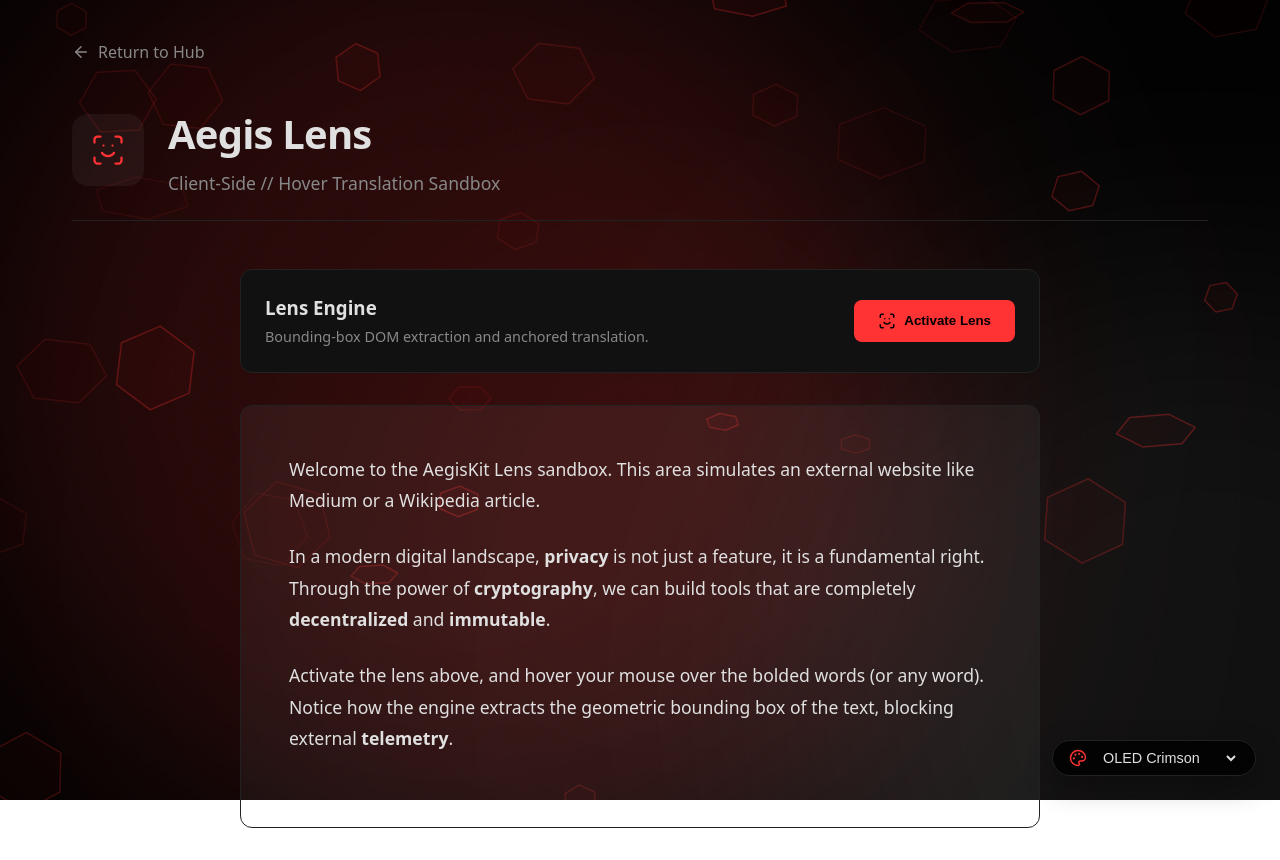
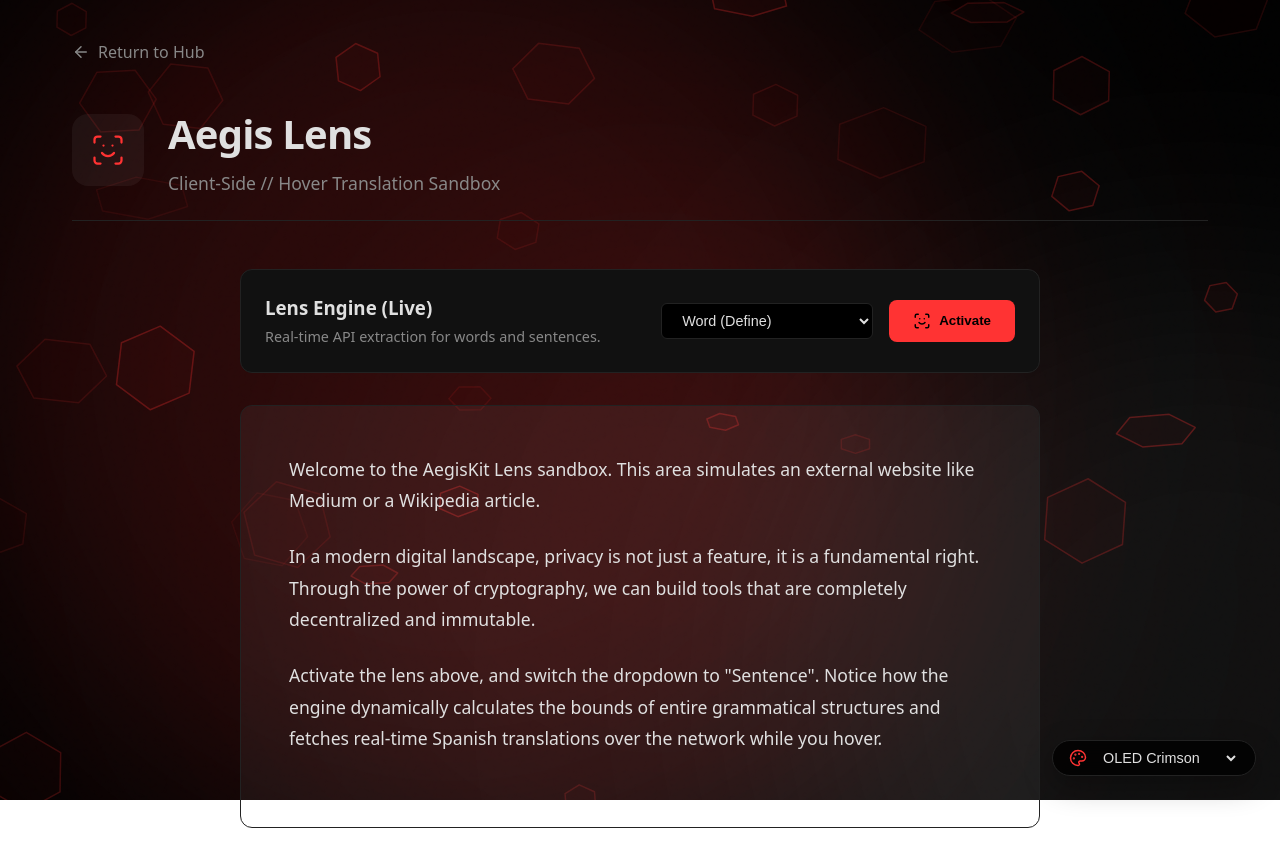
Before and after one commit to git404x/AegisKit, a Next.js app: page /lens in a window 1280 px wide. Built offline with nearby package versions, Linux system fonts and the light colour scheme.

Commit message:
feat(lens): upgrade DOM parser & add translation APIs

```diff
--- a/src/components/tools/LensCore.js
+++ b/src/components/tools/LensCore.js
@@ -4,32 +4,50 @@ import { useState, useEffect, useRef } from "react";
 import { ScanFace, ScanLine } from "lucide-react";
 import styles from "./LensCore.module.css";
 
-const MOCK_DICTIONARY = {
-  cryptography: "The mathematical practice of securing communication.",
-  privacy: "The right to remain free from surveillance.",
-  decentralized: "Distributed architecture without a single point of failure.",
-  aegis: "A system of absolute protection.",
-  immutable: "Data that mathematically cannot be altered.",
-  telemetry: "Hidden, automated data collection.",
+// Helper to fetch live data without crashing the UI
+const fetchLensData = async (text, mode) => {
+  try {
+    if (mode === "word") {
+      // Free open API for dictionary definitions
+      const cleanWord = text.replace(/[^a-zA-Z0-9]/g, "");
+      const res = await fetch(
+        `https://api.dictionaryapi.dev/api/v2/entries/en/${cleanWord}`,
+      );
+      if (!res.ok) return "No secure definition found.";
+      const data = await res.json();
+      return (
+        data[0]?.meanings[0]?.definitions[0]?.definition ||
+        "Definition unavailable."
+      );
+    } else if (mode === "sentence") {
+      // Free open API for translations (Translating English to Spanish for the demo)
+      const res = await fetch(
+        `https://api.mymemory.translated.net/get?q=${encodeURIComponent(text)}&langpair=en|es`,
+      );
+      const data = await res.json();
+      return data.responseData?.translatedText || "Translation failed.";
+    }
+  } catch (err) {
+    return "Offline or connection error.";
+  }
 };
 
 export default function LensCore() {
   const [isActive, setIsActive] = useState(false);
-
-  // Now tracks the exact DOM Rect instead of the mouse cursor
+  const [extractMode, setExtractMode] = useState("word"); // 'word' or 'sentence'
   const [hoverData, setHoverData] = useState(null);
 
   const containerRef = useRef(null);
-  const currentWordRef = useRef("");
+  const currentTargetRef = useRef("");
 
   useEffect(() => {
     if (!isActive) {
       setHoverData(null);
-      currentWordRef.current = "";
+      currentTargetRef.current = "";
       return;
     }
 
-    const handleMouseMove = (e) => {
+    const handleMouseMove = async (e) => {
       let range;
       if (document.caretRangeFromPoint) {
         range = document.caretRangeFromPoint(e.clientX, e.clientY);
@@ -43,9 +61,9 @@ export default function LensCore() {
       }
 
       if (!range || range.startContainer.nodeType !== Node.TEXT_NODE) {
-        if (currentWordRef.current !== "") {
+        if (currentTargetRef.current !== "") {
           setHoverData(null);
-          currentWordRef.current = "";
+          currentTargetRef.current = "";
         }
         return;
       }
@@ -54,38 +72,73 @@ export default function LensCore() {
       const text = textNode.nodeValue;
       const offset = range.startOffset;
 
-      // Extract the word boundaries
       let start = offset;
+      let end = offset;
+
+      // --- ADVANCED DOM EXTRACTION MATH ---
+      if (extractMode === "word") {
         while (start > 0 && /\w/.test(text[start - 1])) start--;
-      let end = offset;
         while (end < text.length && /\w/.test(text[end])) end++;
+      } else if (extractMode === "sentence") {
+        // Walk back until we hit a punctuation mark (.!?) followed by a space, or start of node
+        while (
+          start > 0 &&
+          !/(?:^|[.!?]\s)/.test(text.slice(Math.max(0, start - 2), start))
+        )
+          start--;
+        // Walk forward until we hit a punctuation mark
+        while (end < text.length && !/[.!?]/.test(text[end])) end++;
+        if (end < text.length) end++; // Include the punctuation mark
+      }
 
-      const word = text.slice(start, end).toLowerCase();
+      const extractedText = text.slice(start, end).trim();
 
-      // Only update if we hover over a valid, NEW word
-      if (word.length > 2 && word !== currentWordRef.current) {
-        currentWordRef.current = word;
+      // Only trigger if we moved to a NEW target
+      if (
+        extractedText.length > 2 &&
+        extractedText !== currentTargetRef.current
+      ) {
+        currentTargetRef.current = extractedText;
 
-        // CRITICAL UPDATE: Create a physical range wrapping JUST the word to get its coordinates
-        const wordRange = document.createRange();
+        const targetRange = document.createRange();
         try {
-          wordRange.setStart(textNode, start);
-          wordRange.setEnd(textNode, end);
+          targetRange.setStart(
+            textNode,
+            start + text.slice(start, end).indexOf(extractedText),
+          );
+          targetRange.setEnd(
+            textNode,
+            start +
+              text.slice(start, end).indexOf(extractedText) +
+              extractedText.length,
+          );
 
-          // Get the exact physical dimensions of the text on the screen
-          const rect = wordRange.getBoundingClientRect();
+          const rect = targetRange.getBoundingClientRect();
 
+          // 1. Immediately show the UI in a "Loading" state
           setHoverData({
-            word: word,
-            translation: MOCK_DICTIONARY[word] || "No secure definition found.",
-            rect: rect, // We store the dimensions, not the mouse position!
+            text: extractedText,
+            result: null,
+            loading: true,
+            rect: rect,
           });
-        } catch (err) {
-          // Failsafe for edge-case DOM boundaries
+
+          // 2. Fetch the real data asynchronously
+          const resultText = await fetchLensData(extractedText, extractMode);
+
+          // 3. Update the UI ONLY if the user hasn't moved their mouse to a new word/sentence while waiting
+          if (currentTargetRef.current === extractedText) {
+            setHoverData({
+              text: extractedText,
+              result: resultText,
+              loading: false,
+              rect: rect,
+            });
           }
-      } else if (word.length <= 2 && currentWordRef.current !== "") {
+        } catch (err) {}
+      } else if (extractedText.length <= 2 && currentTargetRef.current !== "") {
         setHoverData(null);
-        currentWordRef.current = "";
+        currentTargetRef.current = "";
       }
     };
 
@@ -94,7 +147,7 @@ export default function LensCore() {
 
     const handleMouseLeave = () => {
       setHoverData(null);
-      currentWordRef.current = "";
+      currentTargetRef.current = "";
     };
 
     container.addEventListener("mouseleave", handleMouseLeave);
@@ -103,14 +156,14 @@ export default function LensCore() {
       container.removeEventListener("mousemove", handleMouseMove);
       container.removeEventListener("mouseleave", handleMouseLeave);
     };
-  }, [isActive]);
+  }, [isActive, extractMode]); // Re-run effect if mode changes
 
   return (
     <div className={styles.sandboxContainer}>
       <div className={styles.controls}>
         <div>
           <h3 style={{ margin: "0 0 0.25rem 0", color: "var(--text-main)" }}>
-            Lens Engine
+            Lens Engine (Live)
           </h3>
           <p
             style={{
@@ -119,16 +172,27 @@ export default function LensCore() {
               color: "var(--text-muted)",
             }}
           >
-            Bounding-box DOM extraction and anchored translation.
+            Real-time API extraction for words and sentences.
           </p>
         </div>
+        <div className={styles.controlGroup}>
+          <select
+            className={styles.modeSelect}
+            value={extractMode}
+            onChange={(e) => setExtractMode(e.target.value)}
+          >
+            <option value="word">Word (Define)</option>
+            <option value="sentence">Sentence (Translate ES)</option>
+          </select>
+
           <button
             className={`${styles.btnPrimary} ${isActive ? styles.active : ""}`}
             onClick={() => setIsActive(!isActive)}
           >
             {isActive ? <ScanLine size={18} /> : <ScanFace size={18} />}
-          {isActive ? "Deactivate Lens" : "Activate Lens"}
+            {isActive ? "Deactivate" : "Activate"}
           </button>
+        </div>
       </div>
 
       <div
@@ -140,22 +204,20 @@ export default function LensCore() {
           website like Medium or a Wikipedia article.
         </p>
         <p>
-          In a modern digital landscape, <strong>privacy</strong> is not just a
-          feature, it is a fundamental right. Through the power of{" "}
-          <strong>cryptography</strong>, we can build tools that are completely
-          <strong> decentralized</strong> and <strong>immutable</strong>.
+          In a modern digital landscape, privacy is not just a feature, it is a
+          fundamental right. Through the power of cryptography, we can build
+          tools that are completely decentralized and immutable.
         </p>
         <p>
-          Activate the lens above, and hover your mouse over the bolded words
-          (or any word). Notice how the engine extracts the geometric bounding
-          box of the text, blocking external <strong>telemetry</strong>.
+          Activate the lens above, and switch the dropdown to "Sentence". Notice
+          how the engine dynamically calculates the bounds of entire grammatical
+          structures and fetches real-time Spanish translations over the network
+          while you hover.
         </p>
       </div>
 
-      {/* --- THE BOUDNING BOX UI --- */}
       {isActive && (
         <>
-          {/* 1. The Word Highlighter (Snaps perfectly over the text) */}
           <div
             className={`${styles.textHighlight} ${hoverData ? styles.visible : ""}`}
             style={{
@@ -166,11 +228,9 @@ export default function LensCore() {
             }}
           />
 
-          {/* 2. The Anchored Manga Tooltip */}
           <div
             className={`${styles.lensTooltip} ${hoverData ? styles.visible : ""}`}
             style={{
-              // Centers horizontally based on the word's width, and anchors to the top of the word
               left: hoverData
                 ? hoverData.rect.left + hoverData.rect.width / 2
                 : 0,
@@ -178,20 +238,15 @@ export default function LensCore() {
             }}
           >
             <span className={styles.sourceWord}>
-              {hoverData?.word || "Scanning"}
+              {hoverData?.text || "Scanning"}
             </span>
-            <span className={styles.translatedWord}>
-              {hoverData ? (
-                <>
-                  <strong>{hoverData.translation.split(" ")[0]}</strong>{" "}
-                  {hoverData.translation.substring(
-                    hoverData.translation.indexOf(" ") + 1,
+            <div className={styles.translatedWord}>
+              {hoverData?.loading ? (
+                <div className={styles.loadingSkeleton} />
+              ) : (
+                hoverData?.result
               )}
-                </>
-              ) : (
-                "..."
-              )}
-            </span>
+            </div>
           </div>
         </>
       )}
--- a/src/components/tools/LensCore.module.css
+++ b/src/components/tools/LensCore.module.css
@@ -15,6 +15,12 @@
   background-color: var(--bg-surface);
   border: 1px solid var(--border-color);
   border-radius: 12px;
+}
+
+.controlGroup {
+  display: flex;
+  gap: 1rem;
+  align-items: center;
 }
 
 .btnPrimary {
@@ -41,7 +47,22 @@
   color: #fff;
 }
 
-/* --- The Article Area --- */
+/* Mode Switcher (Word vs Sentence) */
+.modeSelect {
+  background-color: var(--bg-base);
+  color: var(--text-main);
+  border: 1px solid var(--border-color);
+  padding: 0.5rem 1rem;
+  border-radius: 6px;
+  font-size: 0.9rem;
+  cursor: pointer;
+  outline: none;
+}
+
+.modeSelect:focus {
+  border-color: var(--accent);
+}
+
 .article {
   padding: 3rem;
   background-color: var(--color-overlay-subtle);
@@ -53,7 +74,6 @@
   transition: all 0.3s ease;
 }
 
-/* Use standard text cursor to feel native, the highlight does the talking */
 .article.lensActive {
   cursor: text;
 }
@@ -62,8 +82,8 @@
   margin-bottom: 1.5rem;
 }
 
-/* --- 1. THE WORD HIGHLIGHTER --- */
-/* This box physically snaps over the text in the DOM */
+/* --- UI COMPONENTS --- */
+
 .textHighlight {
   position: fixed;
   pointer-events: none;
@@ -71,8 +91,7 @@
   background-color: var(--color-overlay-subtle);
   border-bottom: 2px solid var(--accent);
   border-radius: 4px;
-  /* Snappy, physical movement */
-  transition: all 0.15s cubic-bezier(0.175, 0.885, 0.32, 1.275);
+  transition: all 0.2s cubic-bezier(0.175, 0.885, 0.32, 1.275);
   will-change: top, left, width, height;
   opacity: 0;
 }
@@ -81,26 +100,22 @@
   opacity: 1;
 }
 
-/* --- 2. THE MANGA-STYLE TOOLTIP --- */
 .lensTooltip {
   position: fixed;
   pointer-events: none;
   z-index: 99998;
   display: flex;
   flex-direction: column;
-  gap: 0.25rem;
-  padding: 0.75rem 1rem;
-  /* Solid, sleek dark background for readability */
+  gap: 0.5rem;
+  padding: 1rem 1.25rem;
   background: #121215;
   border: 1px solid rgba(255, 255, 255, 0.1);
   border-radius: 8px;
-  box-shadow: 0 10px 25px rgba(0, 0, 0, 0.5);
-  min-width: max-content;
-  max-width: 300px;
-
-  /* Centers exactly above the bounding box coordinate */
+  box-shadow: 0 10px 30px rgba(0, 0, 0, 0.6);
+  min-width: 200px;
+  max-width: 400px; /* Wider to support sentences */
   transform: translate(-50%, calc(-100% - 12px));
-  transition: all 0.15s cubic-bezier(0.175, 0.885, 0.32, 1.275);
+  transition: all 0.2s cubic-bezier(0.175, 0.885, 0.32, 1.275);
   will-change: transform, top, left;
   opacity: 0;
   visibility: hidden;
@@ -111,16 +126,14 @@
   visibility: visible;
 }
 
-/* The Manga Tail / Directional Arrow */
 .lensTooltip::after {
   content: "";
   position: absolute;
-  bottom: -6px; /* Hangs off the bottom */
+  bottom: -6px;
   left: 50%;
   transform: translateX(-50%);
   border-width: 6px 6px 0;
   border-style: solid;
-  /* Matches the background color of the tooltip */
   border-color: #121215 transparent transparent transparent;
 }
 
@@ -130,15 +143,33 @@
   text-transform: uppercase;
   letter-spacing: 0.05em;
   font-weight: 600;
+  white-space: nowrap;
+  overflow: hidden;
+  text-overflow: ellipsis;
 }
 
 .translatedWord {
   font-size: 1.05rem;
   color: #ffffff;
   font-weight: 500;
-  line-height: 1.4;
+  line-height: 1.5;
 }
 
-.translatedWord strong {
-  color: var(--accent);
+/* Sleek loading pulse */
+.loadingSkeleton {
+  height: 1.25rem;
+  width: 60%;
+  background: linear-gradient(90deg, #222 25%, #333 50%, #222 75%);
+  background-size: 200% 100%;
+  border-radius: 4px;
+  animation: loadingPulse 1.5s infinite linear;
 }
+
+@keyframes loadingPulse {
+  0% {
+    background-position: 200% 0;
+  }
+  100% {
+    background-position: -200% 0;
+  }
+}
```
Lines whose indentation alone changed are shown as unchanged.
